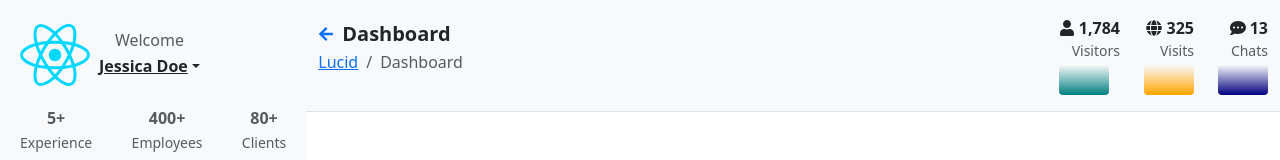
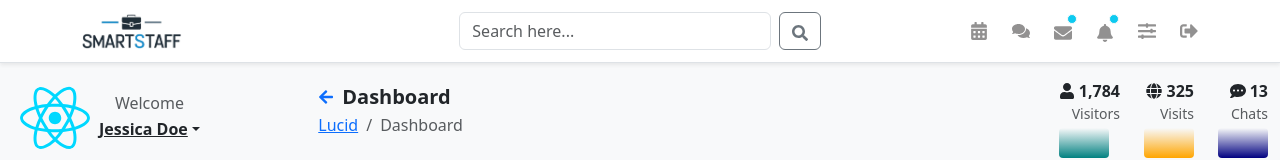
Before and after one commit to codesumitsaxena/HRM_Project, a React (Vite) app in the folder Frontend/: page /dashboard in a window 1280 px wide. Shown: the top 160 px of the page. Built offline with nearby package versions, Linux system fonts and the light colour scheme; no server answers.

Commit message:
your meaningful message here

```diff
--- a/Frontend/src/App.css
+++ b/Frontend/src/App.css
@@ -2,3 +2,17 @@
   box-shadow: none !important;
   border-color: #ced4da !important;
 }
+ /* nav */
+.dropdown-basic{
+
+}
+.searchTopnav{
+  width: 100%;
+}
+.righticon{
+  width: 100%;
+  color: rgb(146, 145, 145);
+}
+.logoSearch{
+  width: 100%;
+}
--- a/Frontend/src/Components/Dashboard.jsx
+++ b/Frontend/src/Components/Dashboard.jsx
@@ -2,6 +2,7 @@ import { useState } from 'react';
 import { Container, Row, Col } from 'react-bootstrap';
 import Sidebar from './Sidebar';
 import DashboardCard from './DashboardCard';
+import NavbarTop from './NavbarApp';
 
 const Dashboard = () => {
   const [showSidebar, setShowSidebar] = useState(false);
@@ -10,7 +11,7 @@ const Dashboard = () => {
   const closeSidebar = () => setShowSidebar(false);
 
   return (
-    <>
+    <> <NavbarTop />
       <Sidebar show={showSidebar} handleClose={closeSidebar} />
 
       <Container className="mt-4">
--- a/Frontend/src/Components/NavbarApp.jsx
+++ b/Frontend/src/Components/NavbarApp.jsx
@@ -0,0 +1,64 @@
+
+import {
+  Navbar,
+  Container,
+  Nav,
+  Form,
+  FormControl,
+  Dropdown,
+  Button,
+} from 'react-bootstrap';
+import {
+  FaSearch,
+  FaCalendarAlt,
+  FaComments,
+  FaEnvelope,
+  FaBell,
+  FaSlidersH,
+  FaSignOutAlt,
+} from 'react-icons/fa';
+import LogoImg from '../assets/logoImg.png'; // or .svg, .jpg depending on your file type
+
+
+const NavbarTop = () => {
+  return (
+    <Navbar bg="white" expand="lg" className="justify-content-between w-100 px-3 shadow-sm border-bottom">
+      <Container  className="container d-flex align-items-center">
+        {/* Logo */}
+        <Navbar.Brand className="logoSearch  text-info me-3">
+<img src={LogoImg} alt="Logo" className=" img-fluid" style={{height:"auto", width:"100px"}}  />
+        </Navbar.Brand>
+
+        {/* Search */}
+        <Form className="searchTopnav d-flex flex-grow-1 me-3" >
+          <FormControl
+            type="search"
+            placeholder="Search here..."
+            className="me-2"
+          />
+          <Button variant="outline-secondary">
+            <FaSearch />
+          </Button>
+        </Form>
+
+        {/* Right Icons */}
+        <Nav className="righticon  ms-auto align-items-center gap-4 justify-content-end">
+          <FaCalendarAlt size={18} />
+          <FaComments size={18} />
+          <div className="position-relative">
+            <FaEnvelope size={18} />
+            <span className="position-absolute top-0 start-100 translate-middle p-1 bg-info border border-light rounded-circle"></span>
+          </div>
+          <div className="position-relative">
+            <FaBell size={18} />
+            <span className="position-absolute top-0 start-100 translate-middle p-1 bg-info border border-light rounded-circle"></span>
+          </div>
+          <FaSlidersH size={18} />
+          <FaSignOutAlt size={18} />
+        </Nav>
+      </Container>
+    </Navbar>
+  );
+};
+
+export default NavbarTop;
```
Also changed, not shown: Frontend/src/assets/logoImg.png (added).
